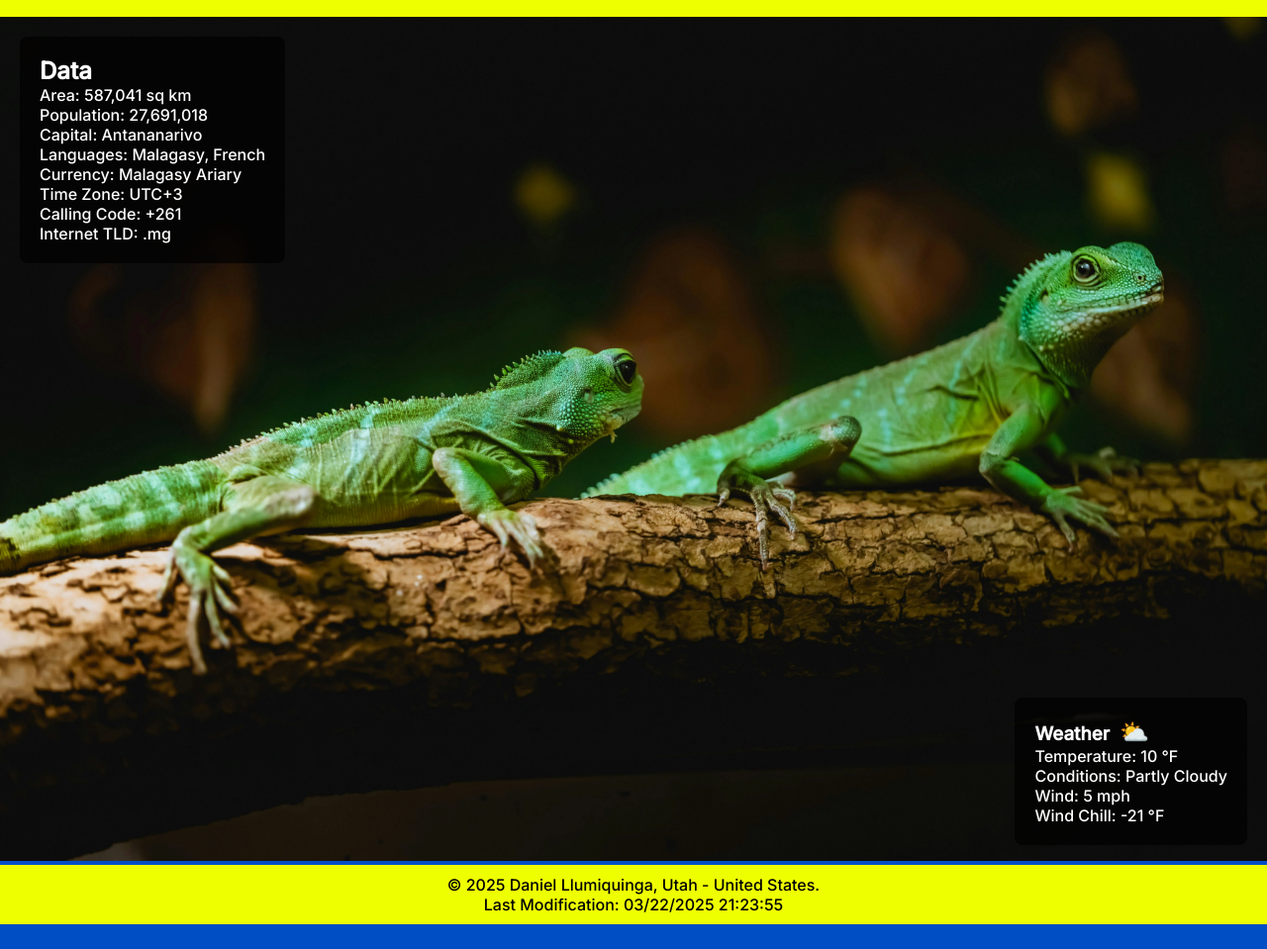
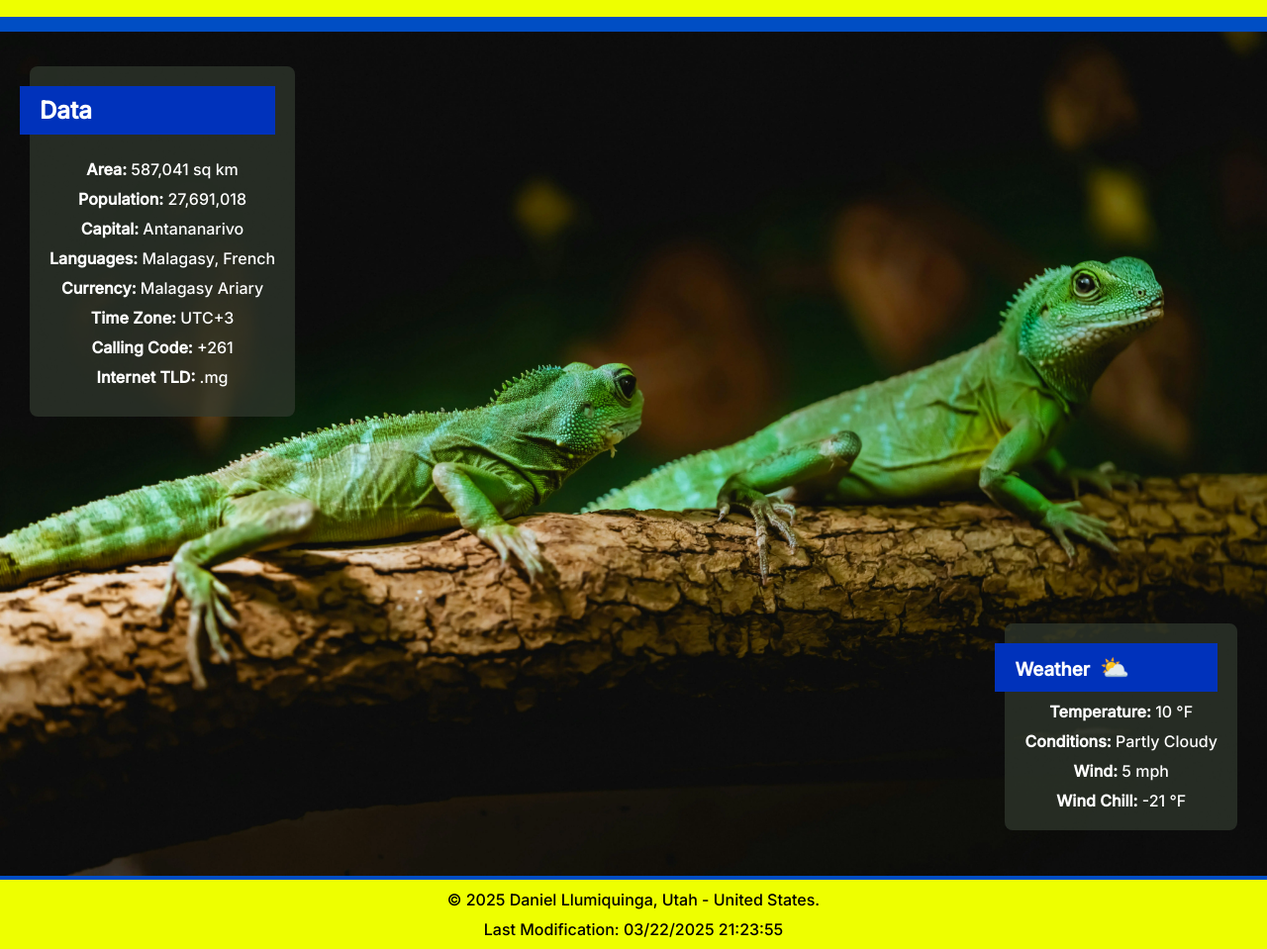
Before and after one commit to Daniel25TE/wdd131, a plain HTML site: page place.html in a window 1280 px wide. Shown: the part 62-1021 px from the top of the page at 99% size. Before the commit the page ends 996 px from the top, so only its background shows below. Drawn offline with Linux system fonts and the light colour scheme.

Commit message:
final week 3

```diff
--- a/place.html
+++ b/place.html
@@ -32,24 +32,24 @@
             <section class="data">
                 <h2>Data</h2>
                 <ul>
-                    <li>Area: 587,041 sq km</li>
-                    <li>Population: 27,691,018</li>
-                    <li>Capital: Antananarivo</li>
-                    <li>Languages: Malagasy, French</li>
-                    <li>Currency: Malagasy Ariary</li>
-                    <li>Time Zone: UTC+3</li>
-                    <li>Calling Code: +261</li>
-                    <li>Internet TLD: .mg</li>
+                    <li><b>Area:</b> 587,041 sq km</li>
+                    <li><b>Population:</b> 27,691,018</li>
+                    <li><b>Capital:</b> Antananarivo</li>
+                    <li><b>Languages:</b> Malagasy, French</li>
+                    <li><b>Currency:</b> Malagasy Ariary</li>
+                    <li><b>Time Zone:</b> UTC+3</li>
+                    <li><b>Calling Code:</b> +261</li>
+                    <li><b>Internet TLD:</b> .mg</li>
                 </ul>
             </section>
 
             <section class="weather">
                 <h3>Weather</h3>
                 <img src="images/1530391_weather_clouds_sun_sunny_icon.svg" alt="Partly Cloudy Icon" class="weather-icon-mobile">
-                <p>Temperature: <span id="temperature">10 °F</span></p>
-                <p>Conditions: <span id="conditions">Partly Cloudy</span></p>
-                <p>Wind: <span id="wind">5 mph</span></p>
-                <p>Wind Chill: <span id="windChill">N/A</span></p>
+                <p><b>Temperature:</b> <span id="temperature">10 °F</span></p>
+                <p><b>Conditions:</b> <span id="conditions">Partly Cloudy</span></p>
+                <p><b>Wind:</b> <span id="wind">5 mph</span></p>
+                <p><b>Wind Chill:</b> <span id="windChill">N/A</span></p>
 
             </section>
         </div>
--- a/styles/place-large.css
+++ b/styles/place-large.css
@@ -14,18 +14,24 @@
     .hero img {
         width: 100%;
         height: auto;
+        margin-top: 15px;
     }
 
     .data, .weather {
         position: relative;
         width: 90%;
         margin: 10px auto;
-        background-color: blue;
+        background-color: rgb(0, 78, 196);
         top : 0;
         left : 0;
         right : 0;
         bottom : 0;
         text-align: center;
+
+    }
+    h2, h3 {
+        margin-left: 0;
+        background-color: rgb(0, 78, 196);
 
     }
     .weather-icon-mobile {
--- a/styles/place.css
+++ b/styles/place.css
@@ -37,29 +37,50 @@ header {
     height: 100%;
     object-fit: cover;
     z-index: -1;
+    margin-top: 15px;
 }
 
 .data, .weather {
     position: absolute;
     padding: 20px;
     color: white;
-    background-color: rgba(0, 0, 0, 0.7);
+    background-color: rgba(49, 58, 46, 0.7);
     border-radius: 8px;
+
 }
 
 .data {
-    top: 20px;
-    left: 20px;
+    top: 50px;
+    left: 30px;
+
 }
 .data ul {
     list-style-type: none;
     padding-left: 0;
+    text-align: center;
+    margin-top: 25px;
+
+}
+.data li {
+    margin: 10px 0;
+}
+h2, h3 {
+    background-color: rgb(0, 50, 187);
+    color: white;
+    padding: 10px 20px;
+    margin-left: -30px;
+
+}
+p {
+    text-align: center;
+    margin-top: 10px;
 }
 
 .weather {
-    bottom: 20px;
-    right: 20px;
+    bottom: 50px;
+    right: 30px;
 }
+
 footer {
     padding: 10px;
     text-align: center;
```
